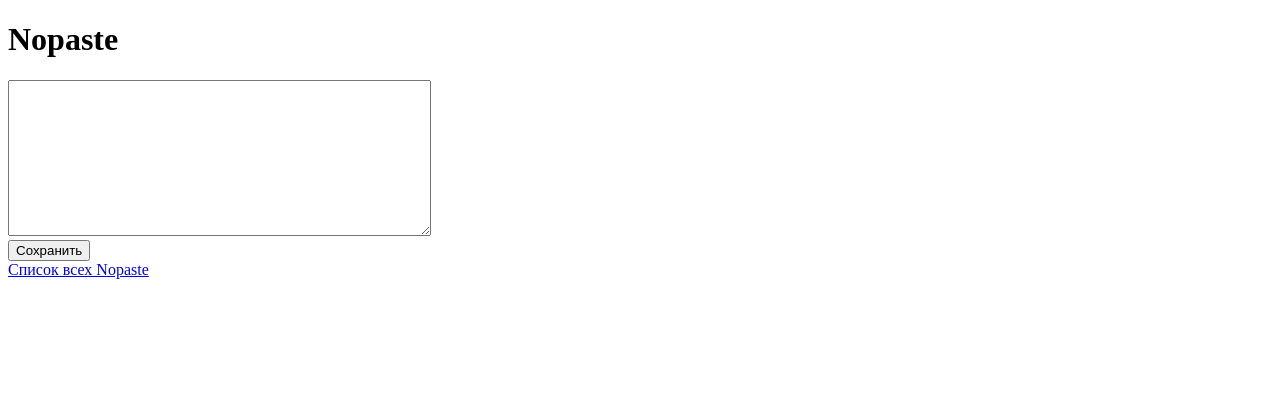
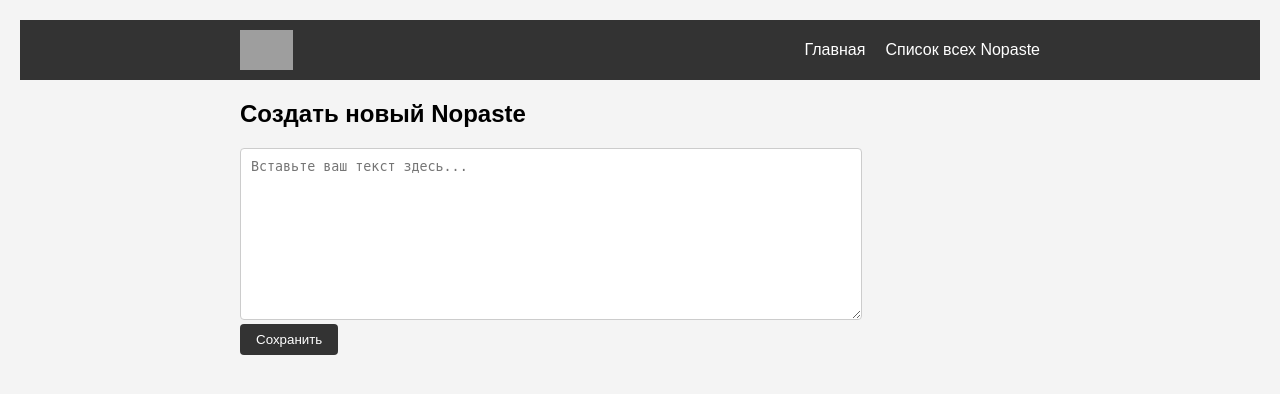
Before and after one commit to nordz0r/nopaste, a FastAPI app: page / in a window 1280 px wide. Shown: the top 394 px of the page. Run offline with FastAPI, Linux system fonts and the light colour scheme; grey boxes are pictures that could not be loaded.

Commit message:
feat: new design BIAOTZOVIK-5798

```diff
--- a/src/main.py
+++ b/src/main.py
@@ -1,6 +1,7 @@
 from fastapi import FastAPI, Request, HTTPException, Form, status
 from fastapi.responses import RedirectResponse, JSONResponse
 from fastapi.templating import Jinja2Templates
+from fastapi.staticfiles import StaticFiles
 from uuid import uuid4
 from config import settings  # Импортируем настройки из config.py
 from pathlib import Path  # Добавляем импорт pathlib
@@ -16,7 +17,7 @@ storage = {}
 # Получаем путь к директории с шаблонами
 BASE_DIR = Path(__file__).parent
 templates = Jinja2Templates(directory=str(BASE_DIR / "templates"))
-
+app.mount("/static", StaticFiles(directory=str(BASE_DIR / "static")), name="static")
 
 @app.get(
     "/",
--- /dev/null
+++ b/src/static/css/style.css
@@ -0,0 +1,84 @@
+body {
+    font-family: Arial, sans-serif;
+    margin: 0;
+    padding: 20px;
+    background-color: #f4f4f4;
+}
+
+header {
+    background-color: #333;
+    color: white;
+    padding: 10px 20px;
+}
+
+.header-container {
+    max-width: 800px;
+    margin: 0 auto;
+    display: flex;
+    justify-content: space-between;
+    align-items: center;
+}
+
+.logo img {
+    height: 40px; /* Задаём высоту логотипа */
+    width: auto; /* Ширина подстраивается автоматически */
+    vertical-align: middle;
+}
+
+nav {
+    display: flex;
+    gap: 20px;
+}
+
+nav a {
+    color: white;
+    text-decoration: none;
+}
+
+nav a:hover {
+    text-decoration: underline;
+}
+
+textarea {
+    width: 100%;
+    max-width: 600px;
+    padding: 10px;
+    border: 1px solid #ccc;
+    border-radius: 4px;
+}
+
+button, input[type="submit"] {
+    background-color: #333;
+    color: white;
+    padding: 8px 16px;
+    border: none;
+    border-radius: 4px;
+    cursor: pointer;
+}
+
+button:hover, input[type="submit"]:hover {
+    background-color: #555;
+}
+
+pre {
+    background-color: #fff;
+    padding: 15px;
+    border: 1px solid #ddd;
+    border-radius: 4px;
+    max-width: 600px;
+    overflow-x: auto;
+}
+
+ul {
+    list-style-type: none;
+    padding: 0;
+}
+
+ul li {
+    padding: 5px 0;
+}
+
+.container {
+    max-width: 800px;
+    margin: 0 auto;
+}
--- a/src/templates/base.html
+++ b/src/templates/base.html
@@ -2,10 +2,24 @@
 <html lang="ru">
 <head>
     <meta charset="UTF-8">
+    <meta name="viewport" content="width=device-width, initial-scale=1.0">
     <title>{% block title %}Nopaste{% endblock %}</title>
+    <link rel="stylesheet" href="/static/css/style.css">
 </head>
 <body>
-    <h1>{% block header %}Nopaste{% endblock %}</h1>
-    {% block content %}{% endblock %}
+    <header>
+        <div class="header-container">
+            <a href="/" class="logo">
+                <img src="https://portal.bia-tech.ru/wp-content/uploads/2024/04/logo_bia_color_w.svg" alt="NOPASTE Logo">
+            </a>
+            <nav>
+                <a href="/">Главная</a>
+                <a href="/list">Список всех Nopaste</a>
+            </nav>
+        </div>
+    </header>
+    <div class="container">
+        {% block content %}{% endblock %}
+    </div>
 </body>
 </html>
--- a/src/templates/index.html
+++ b/src/templates/index.html
@@ -3,9 +3,9 @@
 {% block title %}Создать Nopaste{% endblock %}
 
 {% block content %}
+<h2>Создать новый Nopaste</h2>
 <form action="/paste" method="post">
-    <textarea name="content" rows="10" cols="50"></textarea><br>
+    <textarea name="content" rows="10" placeholder="Вставьте ваш текст здесь..."></textarea><br>
     <input type="submit" value="Сохранить">
 </form>
-<a href="/list">Список всех Nopaste</a>
 {% endblock %}
--- a/src/templates/list.html
+++ b/src/templates/list.html
@@ -3,10 +3,10 @@
 {% block title %}Список всех Nopaste{% endblock %}
 
 {% block content %}
+<h2>Список всех Nopaste</h2>
 <ul>
     {% for paste_id in pastes %}
     <li><a href="/paste/{{ paste_id }}">{{ paste_id }}</a></li>
     {% endfor %}
 </ul>
-<a href="/">На главную</a>
 {% endblock %}
--- a/src/templates/paste.html
+++ b/src/templates/paste.html
@@ -3,6 +3,6 @@
 {% block title %}Nopaste {{ paste_id }}{% endblock %}
 
 {% block content %}
+<h2>Nopaste {{ paste_id }}</h2>
 <pre>{{ content }}</pre>
-<a href="/">На главную</a> | <a href="/list">Список всех Nopaste</a>
 {% endblock %}
```
Also changed, not shown: docker-compose.yml (+11 -11 lines), pyproject.toml (+6 -7 lines), requirements.txt (deleted, +0 -65 lines), 1 other file.
